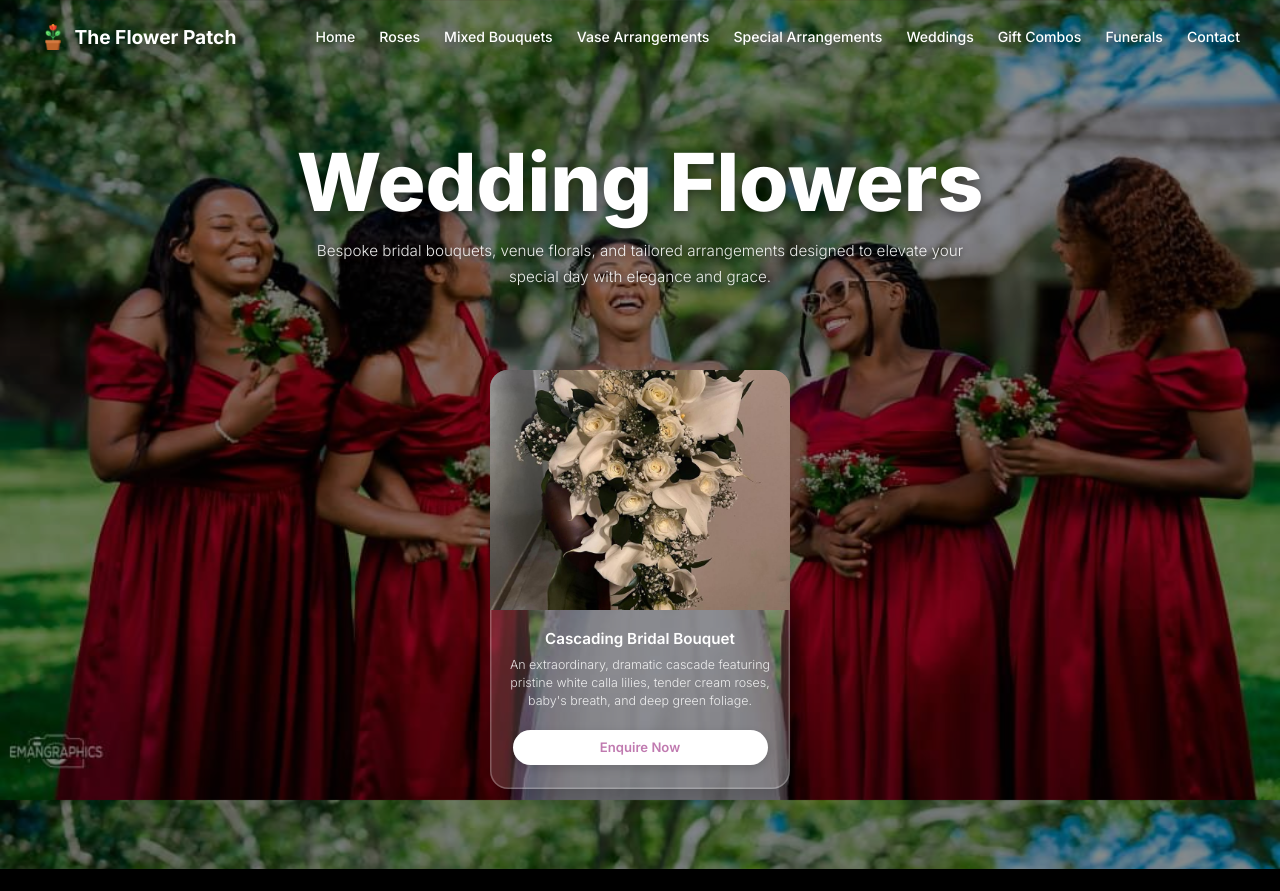
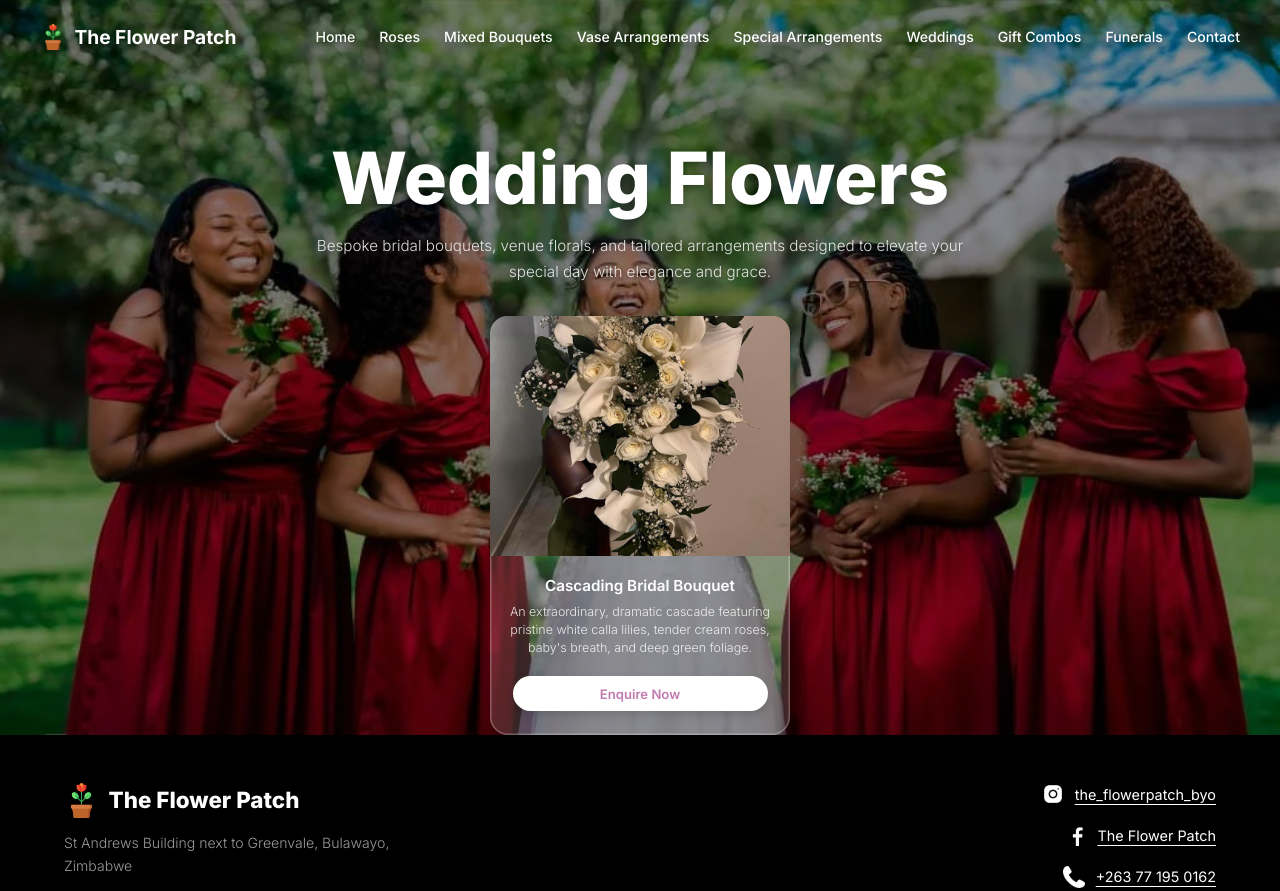
Before and after one commit to thapelo210/Flower-Patch-Landing-Page, a website: page weddings.html in a window 1280 px wide. Shown: the top 891 px of the page. Drawn offline with Linux system fonts and the light colour scheme.

Commit message:
More updated backgrounds

```diff
--- a/weddings.html
+++ b/weddings.html
@@ -19,7 +19,7 @@
 
     body {
       background: linear-gradient(rgba(0, 0, 0, 0.45), rgba(0, 0, 0, 0.45)),
-                  url('Wedding BG.jpeg') no-repeat center center / cover fixed,
+                  url('Wedding_BG.webp') no-repeat center center / cover fixed,
                   #111;
       color: #fff;
       font-family: 'Inter', sans-serif;
@@ -87,32 +87,34 @@
     .nav-item:hover { opacity: .65; }
 
     /* ── HERO ── */
+    /* ── HERO ── */
+    /* ── HERO ── */
     .hero {
-      padding: 2.5rem 1.5rem 1.5rem;
+      padding: 2rem 1.5rem;
       text-align: center;
     }
 
     .hero h1 {
-      font-size: clamp(2.5rem, 8vw, 5rem);
+      font-size: clamp(2.3rem, 7vw, 4.5rem);
       font-weight: 800;
       line-height: 1.1;
-      margin-bottom: 0.8rem;
-      text-shadow: 0 4px 12px rgba(0, 0, 0, 0.5);
+      margin-bottom: 1rem;
+      text-shadow: 0 4px 8px rgba(0, 0, 0, 0.25);
     }
 
     .hero p {
       font-size: 0.95rem;
       font-weight: 300;
-      color: rgba(255, 255, 255, 0.9);
+      color: rgba(255, 255, 255, 0.85);
       max-width: 650px;
       line-height: 1.7;
+      text-shadow: 0 2px 4px rgba(0, 0, 0, 0.15);
       margin: 0 auto;
-      text-shadow: 0 2px 6px rgba(0, 0, 0, 0.5);
     }
 
-    /* ── CATALOG SECTION ── */
-    .catalog {
-      padding: 3rem 1.5rem 5rem;
+    /* ── SELECTION GRID ── */
+    .explore {
+      padding: 2rem 1.5rem 4rem;
     }
 
     .grid {
```
Also changed, not shown: combos.html (+1 -1 lines), funerals.html (+1 -1 lines), mixedbouquets.html (+1 -1 lines), Wedding_BG.webp (renamed from 1785321622816_Wedding_BG.webp), funeral_bg3.webp (renamed from 1785321622819_funeral_bg3.webp).
